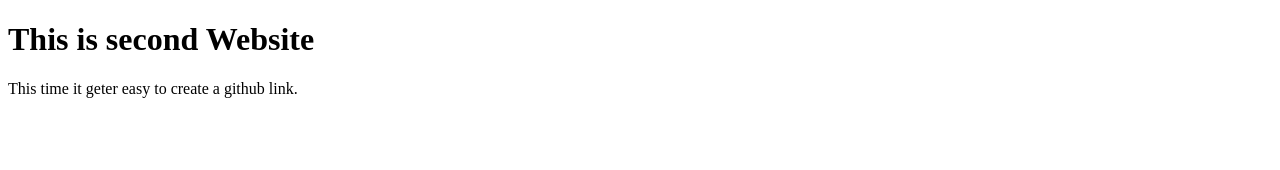
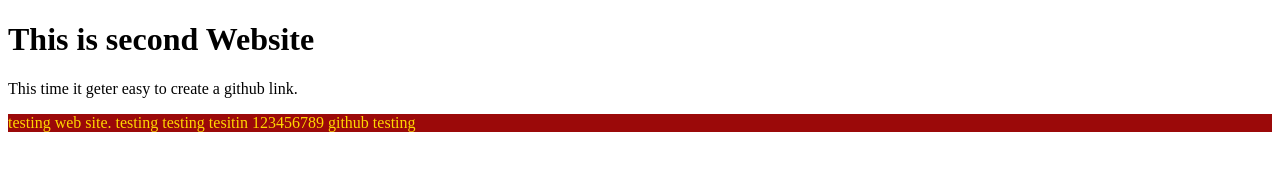
Before and after one commit to mlokman286/my-second-website, a plain HTML site: page index.html in a window 1280 px wide. Drawn offline with Linux system fonts and the light colour scheme.

Commit message:
Adding color

```diff
--- a/index.html
+++ b/index.html
@@ -8,5 +8,6 @@
 <body>
     <h1>This is second Website</h1>
     <p>This time it geter easy to create a github link.</p>
+    <p style="color:gold;background-color: rgb(155, 9, 9);">testing web site. testing testing tesitin 123456789 github testing</p>
 </body>
 </html>
```
